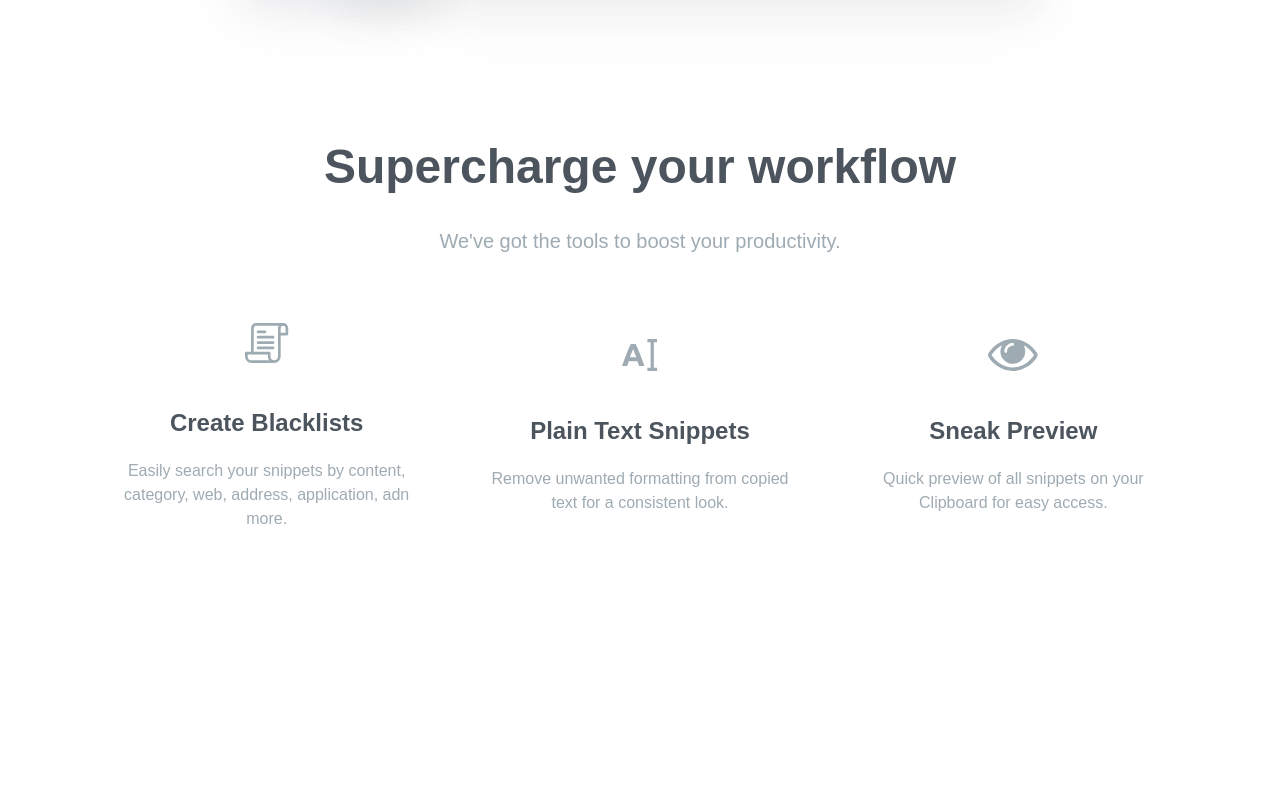
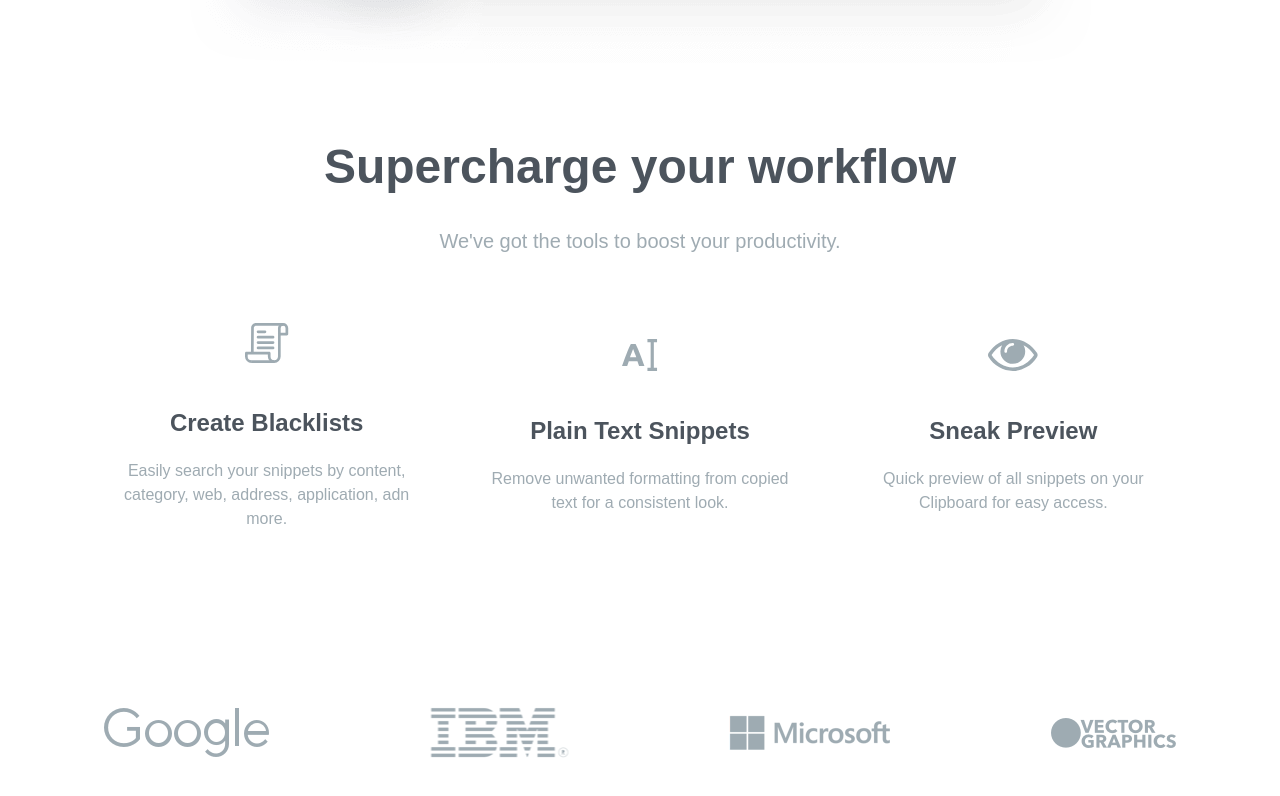
Before and after one commit to michaelvassilyevmvc/web-clipboard, a website: page index.html in a window 1280 px wide. Shown: the part 2625-3421 px from the top of the page. Before the commit the page ends 3236 px from the top, so only its background shows below. Drawn offline with Linux system fonts and the light colour scheme; a web font is replaced by a local one.

Commit message:
Imp. references section

```diff
--- a/index.html
+++ b/index.html
@@ -145,5 +145,15 @@
         </div>
     </div>
 </section>
+<!--References Section-->
+<section id="references">
+    <div class="flex flex-col items-center justify-between max-w-6xl px-10 mx-auto space-y-16 my-44 md:flex-row md:space-y-0">
+        <img src="images/logo-google.png" alt="">
+        <img src="images/logo-ibm.png" alt="">
+        <img src="images/logo-microsoft.png" alt="">
+        <img src="images/logo-vector-graphics.png" alt="">
+
+    </div>
+</section>
 </body>
 </html>
```
Also changed, not shown: css/style.css.
